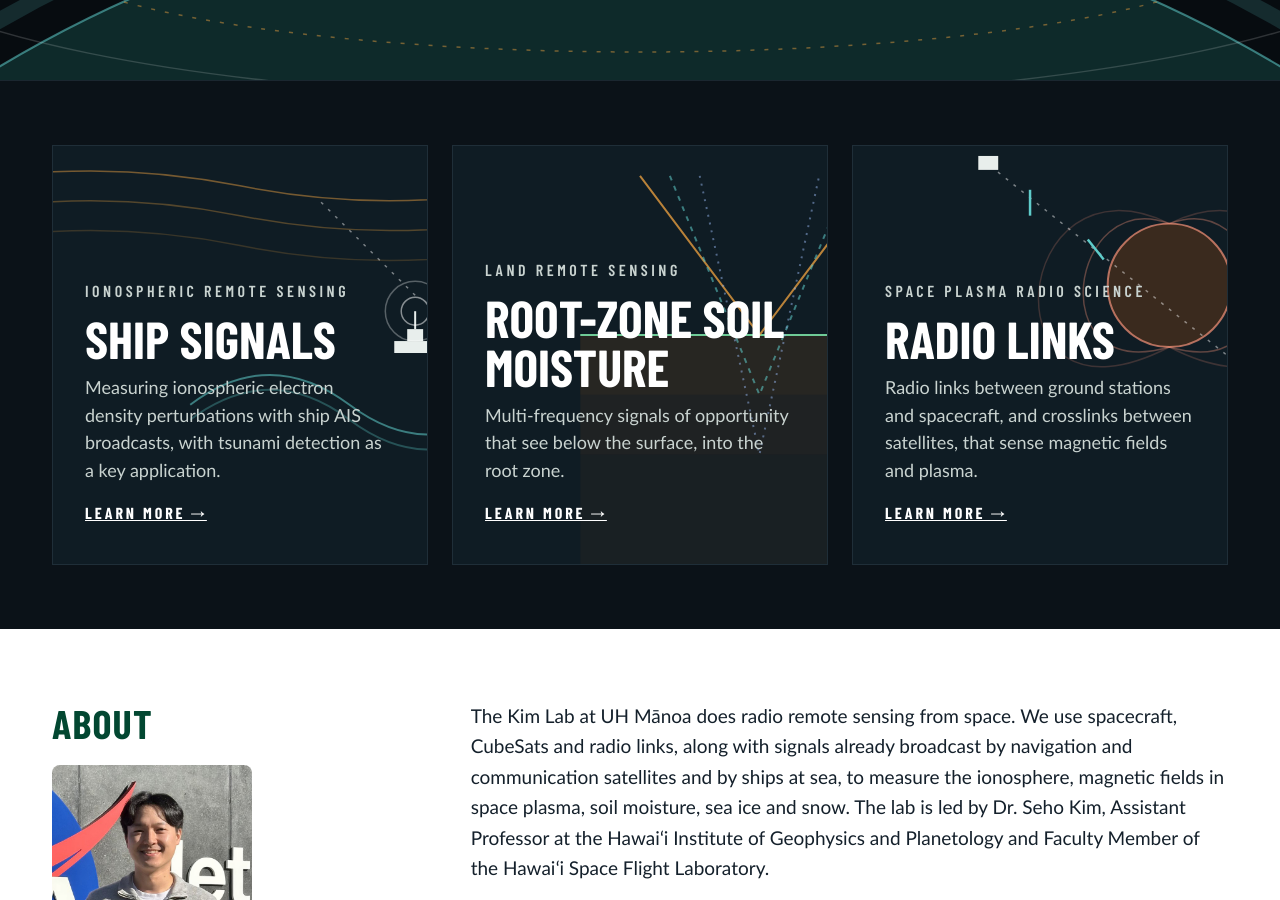
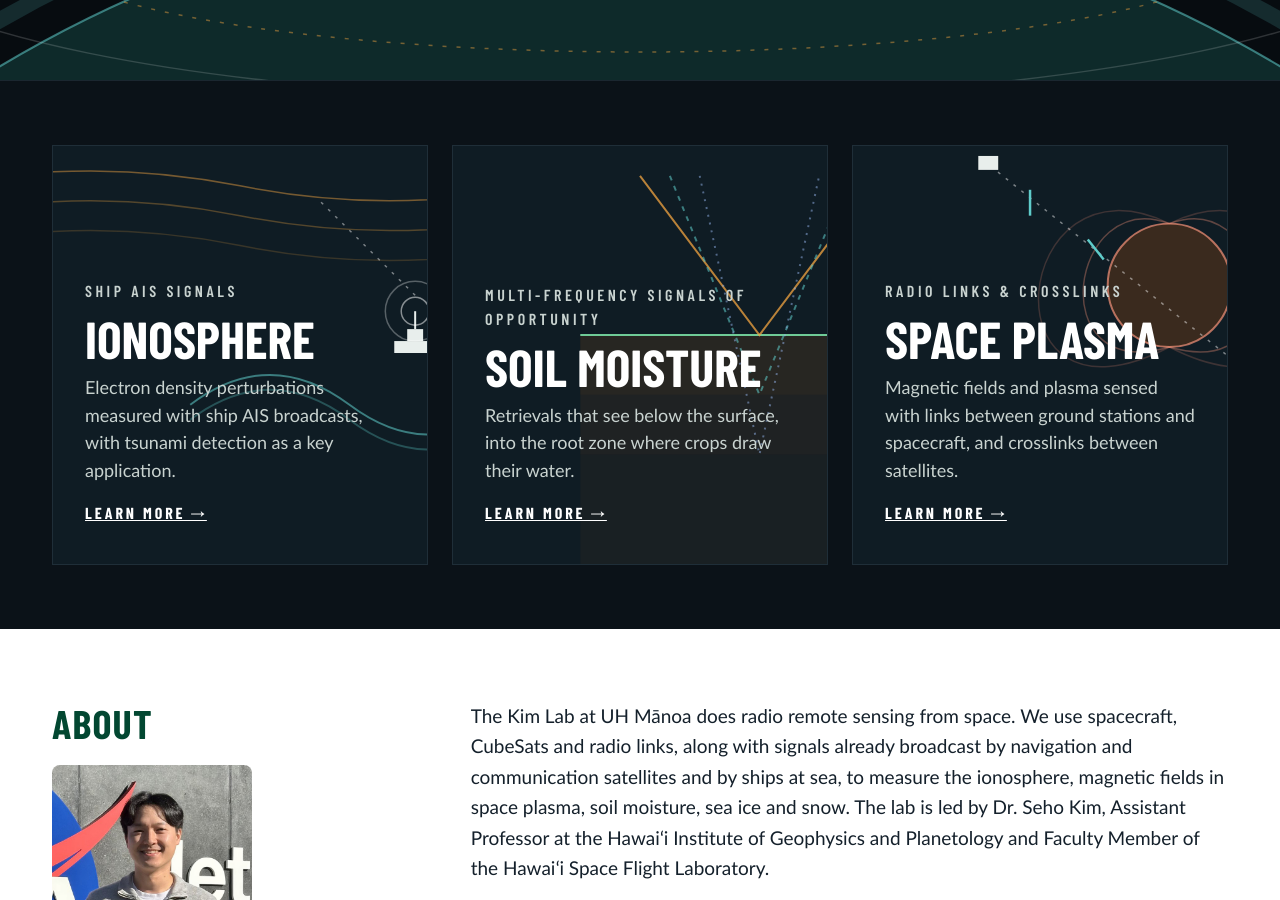
Before and after one commit to sehokim09/sehokim09.github.io, a Jekyll site: the page built from index.html, in a window 1280 px wide and 900 px high, scrolled down 680 px. Built offline with Jekyll 4.4.1, drawn with Linux system fonts in a browser that asks for light colours.

Commit message:
Home: consistent feature panel titles (what we measure)
Titles now name the target (Ionosphere, Soil moisture, Space plasma);
labels name the signal or technique.

Co-Authored-By: Claude Opus 5.5 <noreply@anthropic.com>
Claude-Session: https://claude.ai/code/session_01CT7uMHNpm9DEv42J4sv3fR

```diff
--- a/index.html
+++ b/index.html
@@ -48,9 +48,9 @@ home: true
         <line x1="476" y1="150" x2="380" y2="55" stroke="#FFFFFF" stroke-opacity="0.45" stroke-width="1.5" stroke-dasharray="3 7"></line>
       </svg>
       <div class="mission-body">
-        <p class="eyebrow">Ionospheric remote sensing</p>
-        <h2>Ship signals</h2>
-        <p>Measuring ionospheric electron density perturbations with ship AIS broadcasts, with tsunami detection as a key application.</p>
+        <p class="eyebrow">Ship AIS signals</p>
+        <h2>Ionosphere</h2>
+        <p>Electron density perturbations measured with ship AIS broadcasts, with tsunami detection as a key application.</p>
         <a href="{{ '/research/#ionosphere' | relative_url }}">Learn more →</a>
       </div>
     </article>
@@ -66,9 +66,9 @@ home: true
         <path d="M360 30 L420 310 L480 30" fill="none" stroke="#93B4EC" stroke-opacity="0.5" stroke-width="2" stroke-dasharray="2 6"></path>
       </svg>
       <div class="mission-body">
-        <p class="eyebrow">Land remote sensing</p>
-        <h2>Root-zone soil moisture</h2>
-        <p>Multi-frequency signals of opportunity that see below the surface, into the root zone.</p>
+        <p class="eyebrow">Multi-frequency signals of opportunity</p>
+        <h2>Soil moisture</h2>
+        <p>Retrievals that see below the surface, into the root zone where crops draw their water.</p>
         <a href="{{ '/research/#rzsm' | relative_url }}">Learn more →</a>
       </div>
     </article>
@@ -87,9 +87,9 @@ home: true
         <rect x="238" y="10" width="20" height="14" fill="#E8EEEC"></rect>
       </svg>
       <div class="mission-body">
-        <p class="eyebrow">Space plasma radio science</p>
-        <h2>Radio links</h2>
-        <p>Radio links between ground stations and spacecraft, and crosslinks between satellites, that sense magnetic fields and plasma.</p>
+        <p class="eyebrow">Radio links &amp; crosslinks</p>
+        <h2>Space plasma</h2>
+        <p>Magnetic fields and plasma sensed with links between ground stations and spacecraft, and crosslinks between satellites.</p>
         <a href="{{ '/research/#radio-science' | relative_url }}">Learn more →</a>
       </div>
     </article>
```
